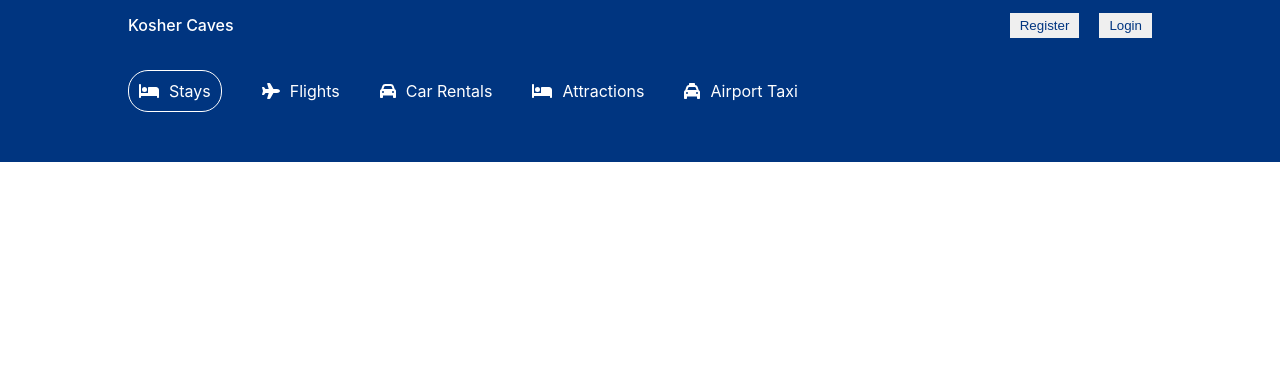
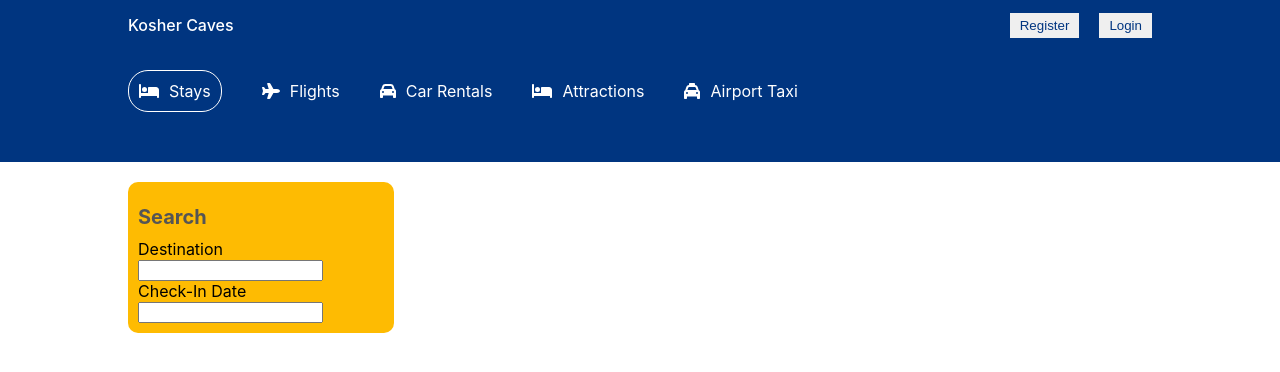
Before and after one commit to iProDeveloping/Booking, a React (Create React App) app in the folder frontend/: page /hotels in a window 1280 px wide. Shown: the top 372 px of the page. Built offline with nearby package versions, Linux system fonts and the light colour scheme.

Commit message:
added components

```diff
--- a/frontend/src/App.js
+++ b/frontend/src/App.js
@@ -1,4 +1,3 @@
-import logo from './logo.svg';
 import './App.css';
 
 import{
--- a/frontend/src/pages/list/List.jsx
+++ b/frontend/src/pages/list/List.jsx
@@ -1,10 +1,30 @@
-import React from 'react'
+import "./list.css"
 import Header from '../../components/header/Header'
 import Navbar from '../../components/navbar/Navbar'
 
 export default function List() {
   return (
     <div><Navbar/>
-    <Header type="list"/></div>
+    <Header type="list"/>
+      <div className="listContainer">
+        <div className="listWrapper">
+          <div className="listSearch">
+            <h1 className="lsTitle">Search</h1>
+            <div className="lsItem">
+              <label>Destination</label>
+              <input type="text" />
+            </div>
+
+            <div className="lsItem">
+              <label>Check-In Date</label>
+              <input type="text" />
+            </div>
+
+
+          </div>
+          <div className="listResult"></div>
+        </div>
+      </div>
+    </div>
   )
 }
--- /dev/null
+++ b/frontend/src/pages/list/list.css
@@ -0,0 +1,31 @@
+.listContainer{
+    display: flex;
+    justify-content: center;
+    margin-top: 20px;
+}
+
+.listWrapper{
+    width: 100%;
+    max-width: 1024px;
+    display: flex;
+    gap: 20px;
+}
+
+.listSearch{
+    flex: 1;
+    background-color: #febb02;
+    padding: 10px;
+    border-radius: 10px;
+    position: sticky;
+    top: 10px;
+}
+
+.lsTitle{
+    font-size: 20px;
+    color: #555;
+    margin-bottom: 10px;
+}
+
+.listResult{
+    flex: 3;
+}
```
